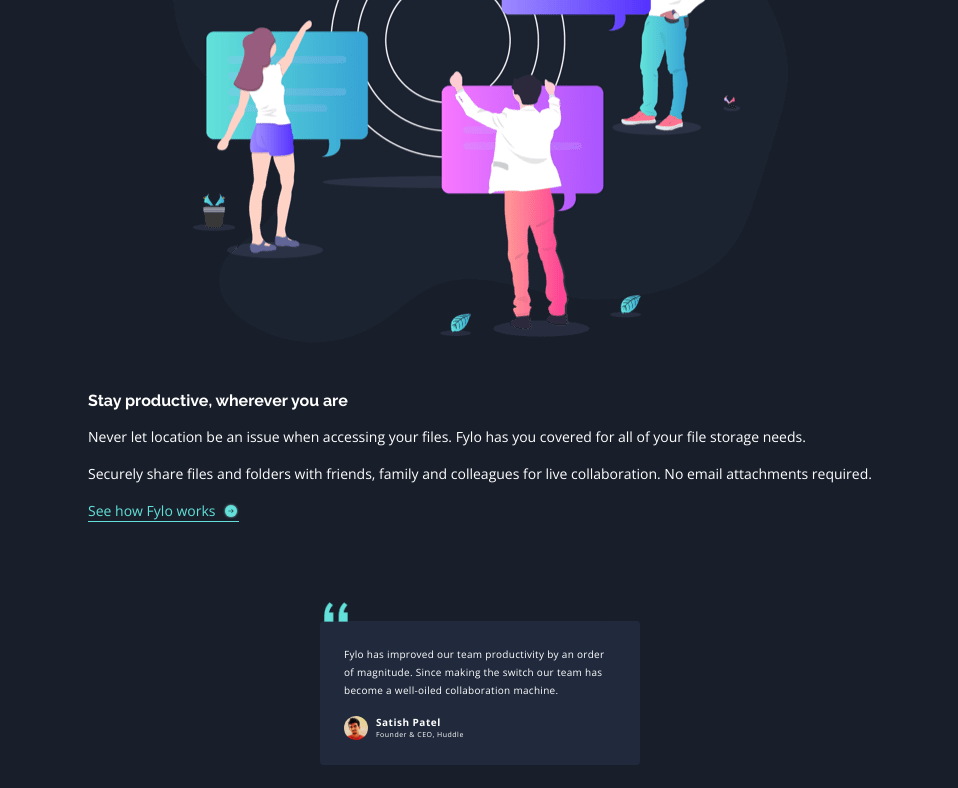
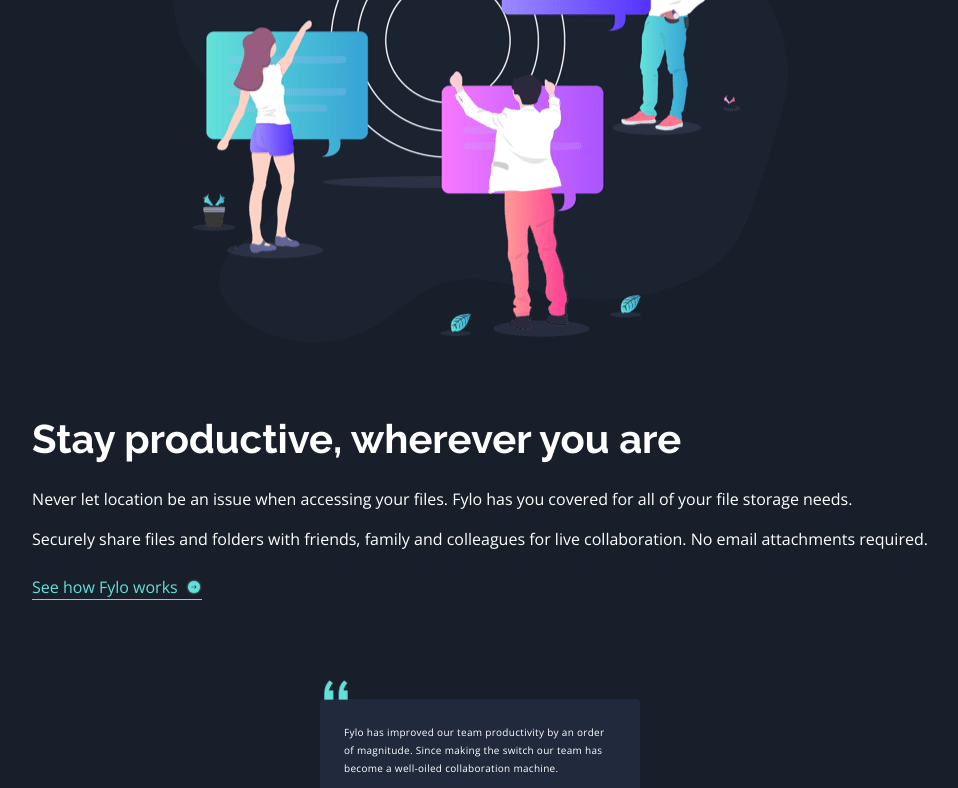
Before and after one commit to g-akca/fylo-landing-page, a React (Vite) app: page / in a window 1280 px wide. Shown: the part 1930-2718 px from the top of the page, without its empty margins (160-1118 px from the left). Built offline with nearby package versions, Linux system fonts and the light colour scheme.

Commit message:
Add tablet responsive ProductiveSection styles

```diff
--- a/src/components/ProductiveSection.jsx
+++ b/src/components/ProductiveSection.jsx
@@ -3,19 +3,23 @@
 
 function ProductiveSection() {
   return (
-    <div className="flex flex-col gap-12 items-center">
-      <img src={productiveImg} alt="Productive image" />
+    <div className="flex flex-col gap-12 tablet:gap-18 items-center">
+      <img src={productiveImg} alt="Productive image" className="tablet:px-5.5" />
 
-      <div className="flex flex-col gap-4 items-start">
-        <h3 className="font-bold font-raleway text-[16px] leading-[120%]">Stay productive, wherever you are</h3>
+      <div className="flex flex-col gap-4 tablet:gap-6">
+        <h3 className="font-bold font-raleway text-[16px] tablet:text-[40px] leading-[120%]">Stay productive, wherever you are</h3>
 
-        <p>Never let location be an issue when accessing your files. Fylo has you covered for all of your file storage needs.</p>
-        <p>Securely share files and folders with friends, family and colleagues for live collaboration. No email attachments required.</p>
+        <div className="flex flex-col gap-4 tablet:gap-6 items-start">
+          <div className="flex flex-col gap-4 tablet:text-[16px] tablet:leading-base">
+            <p>Never let location be an issue when accessing your files. Fylo has you covered for all of your file storage needs.</p>
+            <p>Securely share files and folders with friends, family and colleagues for live collaboration. No email attachments required.</p>
+          </div>
 
-        <button type="button" className="text-blue-300 border-b border-blue-300 flex gap-2 items-center">
-          <span>See how Fylo works</span>
-          <img src={arrowIcon} alt="Right arrow icon" />
-        </button>
+          <button type="button" className="text-blue-300 border-b border-blue-300 flex gap-2 items-center">
+            <span className="tablet:text-[16px] tablet:leading-base">See how Fylo works</span>
+            <img src={arrowIcon} alt="Right arrow icon" />
+          </button>
+        </div>
       </div>
     </div>
   )
```
